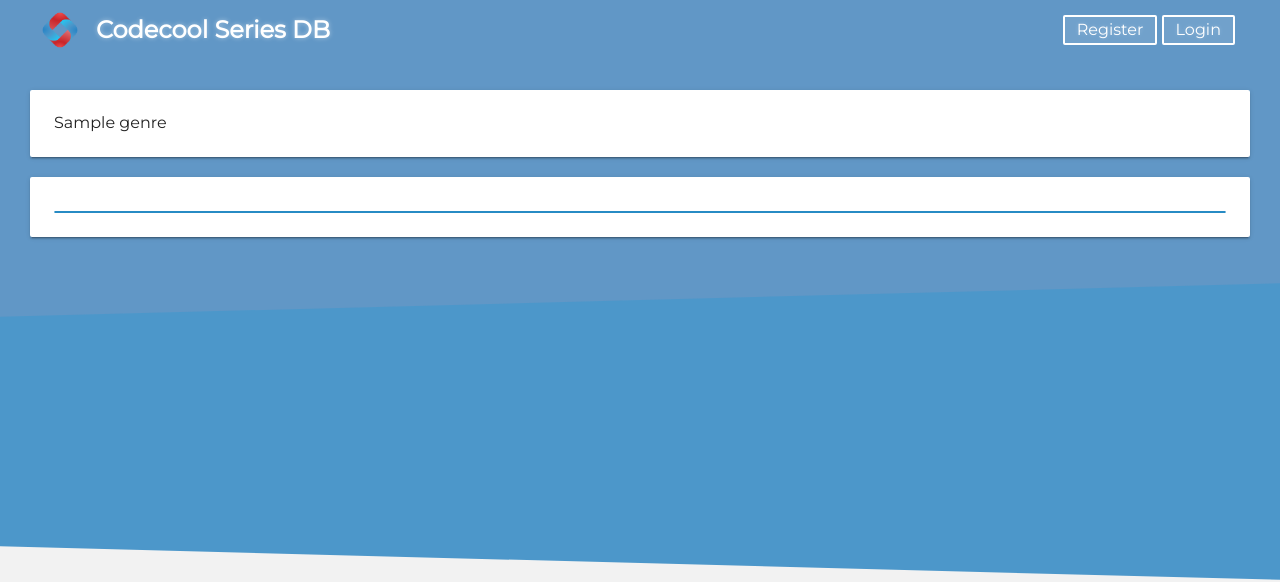
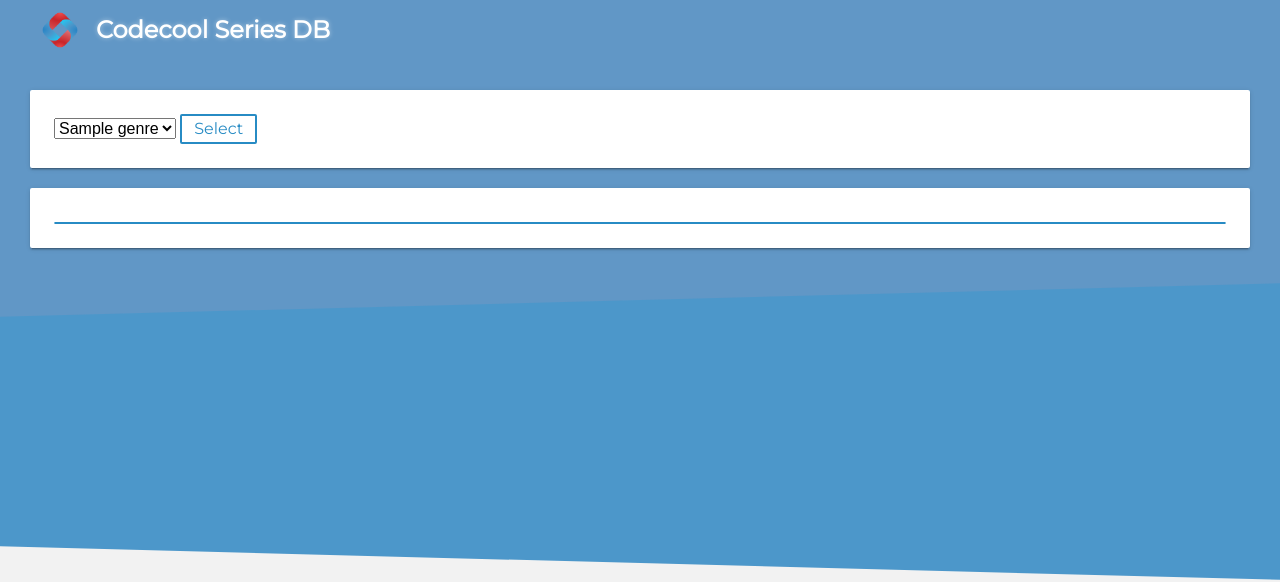
Before and after one commit to MKristof6/Codecool-series, a Flask app: page /shows-by-genre in a window 1280 px wide. Shown: the top 582 px of the page. Run offline with Flask 2, Linux system fonts and the light colour scheme; a database or web service that is not in the repository returns one stand-in record (values such as "Sample title"); some libraries are stand-ins or nearby versions.

Commit message:
Refactor search by genre

```diff
--- a/data/queries.py
+++ b/data/queries.py
@@ -11,8 +11,10 @@ def count_pages():
 
 def get_genres():
     query = """
-    select id, name from genres
-    """
+        select distinct  id, name from genres
+        order by name
+        """
+
     return data_manager.execute_select(query)
 
 
@@ -62,15 +64,17 @@ def show_data_by_id(show_id):
     return data_manager.execute_select(query, {'s_id': show_id})
 
 
-def get_show_by_genre(max_actors, genre):
+def get_episodes(genre_id, page_size, min_episodes):
     query = """
-        select shows.title, round(rating, 1)::float as rating, EXTRACT(YEAR from year) as year, g.name, count(sc.show_id) as actor_count  from shows
-        left join show_genres sg on shows.id = sg.show_id
-        left join genres g on g.id = sg.genre_id
-        left join show_characters sc on shows.id = sc.show_id
-        where g.name = %(genre_n)s
-        group by shows.rating, shows.year, g.name, shows.title
-        having count(sc.show_id) < %(max_actors)s
-        order by actor_count;
-                """
-    return data_manager.execute_select(query, {'max_actors':max_actors, 'genre_n':genre})
+    select shows.title, g.id, count(distinct s.show_id) as season_count, count(distinct e.season_id) as episode_count from shows
+    left join show_genres sg on shows.id = sg.show_id
+    left join genres g on g.id = sg.genre_id
+    left join seasons s on shows.id = s.show_id
+    left join episodes e on s.id = e.season_id
+    where g.id = %(genre_id)s
+    group by g.id, shows.title
+    having count(distinct e.season_id) >= %(min_episodes)s
+    order by episode_count desc
+    limit %(page_size)s
+    """
+    return data_manager.execute_select(query,{'genre_id':genre_id, 'page_size':page_size, 'min_episodes':min_episodes})
--- a/main.py
+++ b/main.py
@@ -60,11 +60,12 @@ def genres():
     return render_template('shows_by_genre.html', genres=data)
 
 
-@app.route('/get-shows-by-genre/<genre>')
-def get_shows(genre):
-    max_actors = 20
-    data = queries.get_show_by_genre(max_actors, genre)
-    return jsonify(data)
+@app.route('/get-shows-by-genre/<genre_id>')
+def get_shows(genre_id):
+    page_size = 50
+    min_episodes = 20
+    shows = queries.get_episodes(genre_id, page_size, min_episodes)
+    return jsonify(shows)
 
 
 def main():
--- a/static/js/shows_by_genre.js
+++ b/static/js/shows_by_genre.js
@@ -1,66 +1,43 @@
 function getData(genre) {
     fetch(`/get-shows-by-genre/${genre}`)
         .then(response => response.json())
-        .then(data => createElements(data))
+        .then(data => getGenreElements(data))
         .catch(error => console.log(error))
 }
 
-//show the title, rating, year, genre, actor count
-function createElements(data) {
-    let elements = ``
 
-    elements += `<tr>
-        <th>Title</th>
-        <th>Rating</th>
-        <th>Year</th>
-        <th>Genre</th>
-        <th>Actor count</th>
-        </tr>`
+function getGenreElements(data){
+    let elements=``
 
-    for (let element of data) {
-        if (element.year < 2000) {
-            elements += `
-            <tr class="mouseover">
-            `
-        } else {
+    elements+=`<tr>
+<th>Title</th>
+<th>Season count</th>
+<th>Episode count</th>
+</tr>`
 
-            elements += `
-            <tr>
-        `
-        }
-
-        elements+=`
-            <td>${element.title}</td>
-            <td>${element.rating}</td>
-            <td>${element.year}</td>
-            <td>${element.name}</td>
-            <td>${element.actor_count}</td>
-            </tr>
-        `
+    for(let element of data) {
+        elements += `
+    <tr>
+    <td>${element.title}</td>
+    <td>${element.season_count}</td>
+    <td>${element.episode_count}</td>
+    </tr>`
     }
 
     showElements(elements)
 
 }
 
-
 function showElements(elements) {
     let container = document.getElementById('container')
     container.innerHTML = elements
 }
-
-
-function init() {
-    let genres = document.querySelectorAll('#genre')
-    console.log(genres)
-    for (let genre of genres) {
-        genre.addEventListener("click", function (e) {
-            let genre_name = e.currentTarget.innerText
-            getData(genre_name)
-
-        })
-
-    }
+function init(){
+    let select_btn = document.getElementById('select_button')
+    select_btn.addEventListener("click", function (){
+        let option=document.getElementById('genre_select')
+        getData(option.value)
+    })
 }
 
 init()
--- a/templates/shows_by_genre.html
+++ b/templates/shows_by_genre.html
@@ -31,27 +31,27 @@
         <span id="header-title" class="title">
                     Codecool Series DB
                 </span>
-        <div id="header-auth">
-            <button type="button" id="bt-register">Register</button>
-            <button type="button" id="bt-login">Login</button>
-        </div>
     </header>
     <section>
         <div class="card">
-            {% for genre in genres %}
-            <span id="genre">{{ genre.name }}</span>
-            {% endfor %}
+
+            <select id="genre_select" name="genre_select">
+                {% for genre in genres %}
+                    <option value="{{ genre['id'] }}">{{ genre['name'] }}</option>
+                {% endfor %}
+            </select>
+
+            <button id="select_button">Select</button>
         </div>
-
 
         <div class="card">
             <table id="container">
 
             </table>
+
         </div>
+    </section>
 
-
-    </section>
     <footer>
         Copyright, bla-bla
     </footer>
```
